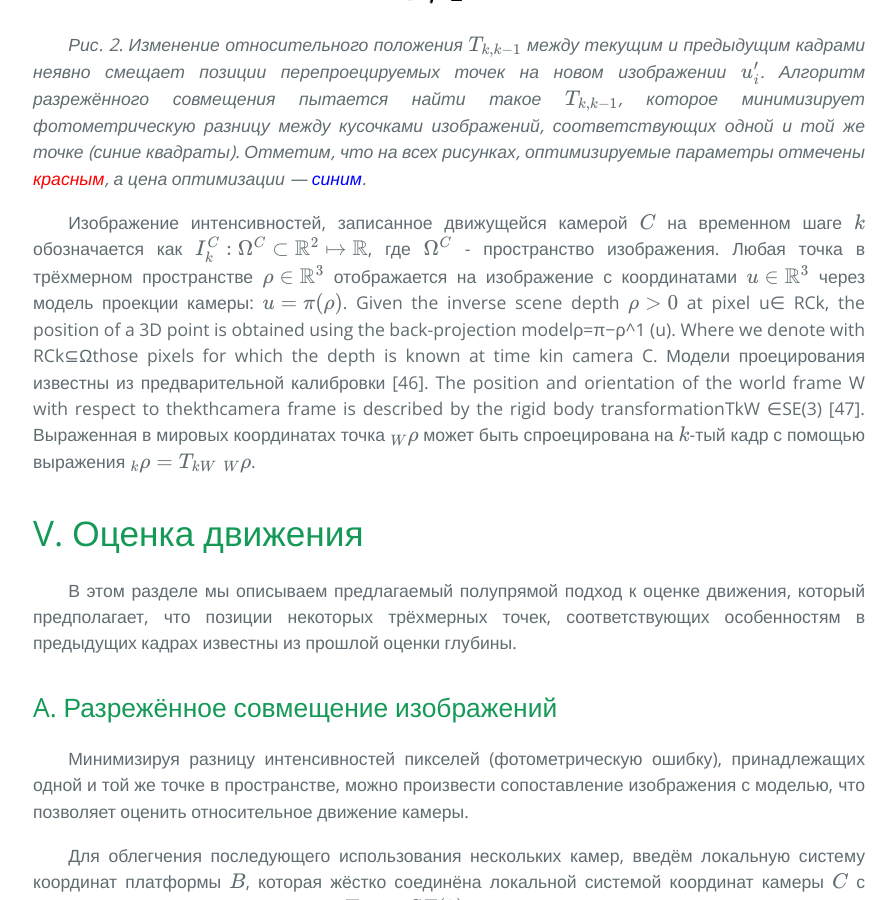
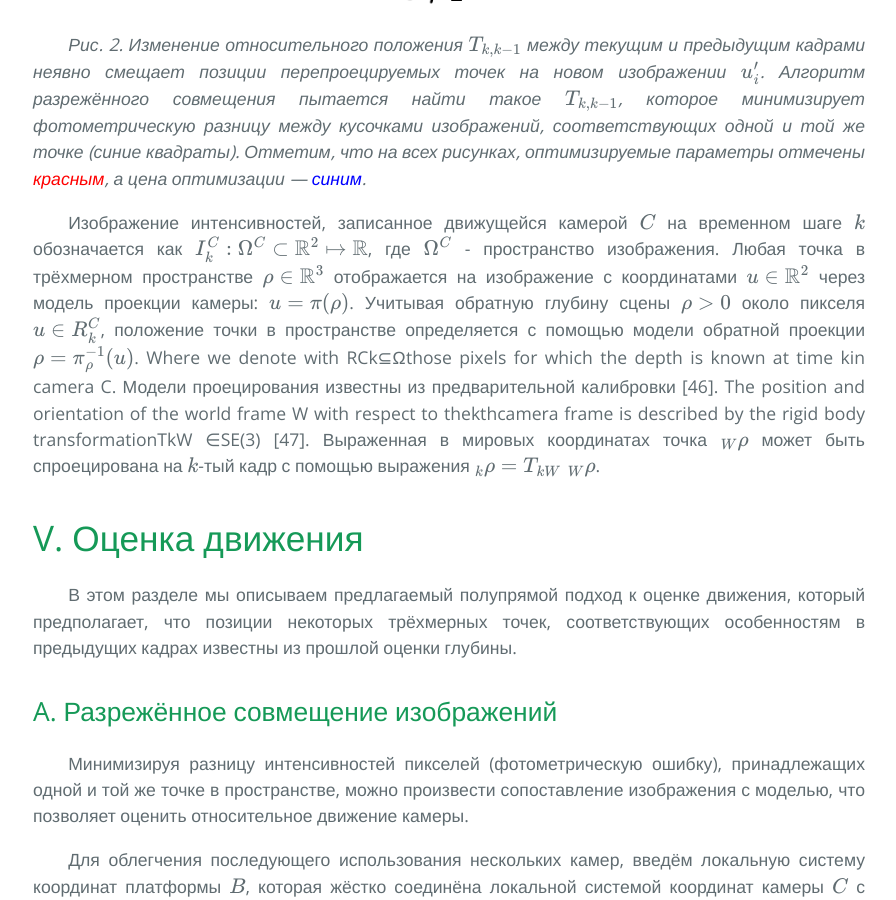
Before and after one commit to i-v-s/slam, a Jekyll site: the page built from svo2.md, in a window 1280 px wide and 900 px high, scrolled down 7671 px. Shown: the whole window, without its empty margins (191-1087 px from the left). Built offline with Jekyll 4.4.1, drawn with Linux system fonts in a browser that asks for light colours; our own code applies the rules of GitHub Pages for plain Markdown files; formulas are drawn with MathJax 3.

Commit message:
Updated svo2.md

```diff
--- a/svo2.md
+++ b/svo2.md
@@ -297,10 +297,10 @@ along intensity gradient edges. Фильтры инициализируются
 Изображение интенсивностей, записанное движущейся камерой $$C$$ на
 временном шаге $$k$$ обозначается как $$I_{k}^{C}: \Omega^{C} \subset \mathbb{R}^{2} \mapsto \mathbb{R}$$, где $$\Omega^{C}$$ - пространство изображения.
 Любая точка в трёхмерном пространстве $$\rho \in \mathbb{R}^{3}$$ отображается на изображение
-с координатами $$u \in \mathbb{R}^{3}$$ через модель проекции камеры:
-$$u = \pi(\rho)$$. Given the inverse scene depth $$\rho > 0$$ at pixel
-u∈ RCk, the position of a 3D point is obtained using the
-back-projection modelρ=π−ρ^1 (u). Where we denote with
+с координатами $$u \in \mathbb{R}^{2}$$ через модель проекции камеры:
+$$u = \pi(\rho)$$. Учитывая обратную глубину сцены $$\rho > 0$$ около пикселя
+$$u \in R_{k}^{C} $$, положение точки в пространстве определяется с помощью
+модели обратной проекции $$ \rho =π_{\rho}^{−1} (u) $$. Where we denote with
 RCk⊆Ωthose pixels for which the depth is known at time
 kin camera C. Модели проецирования известны из предварительной калибровки [46].
 The position and orientation of the world frame W with
```
